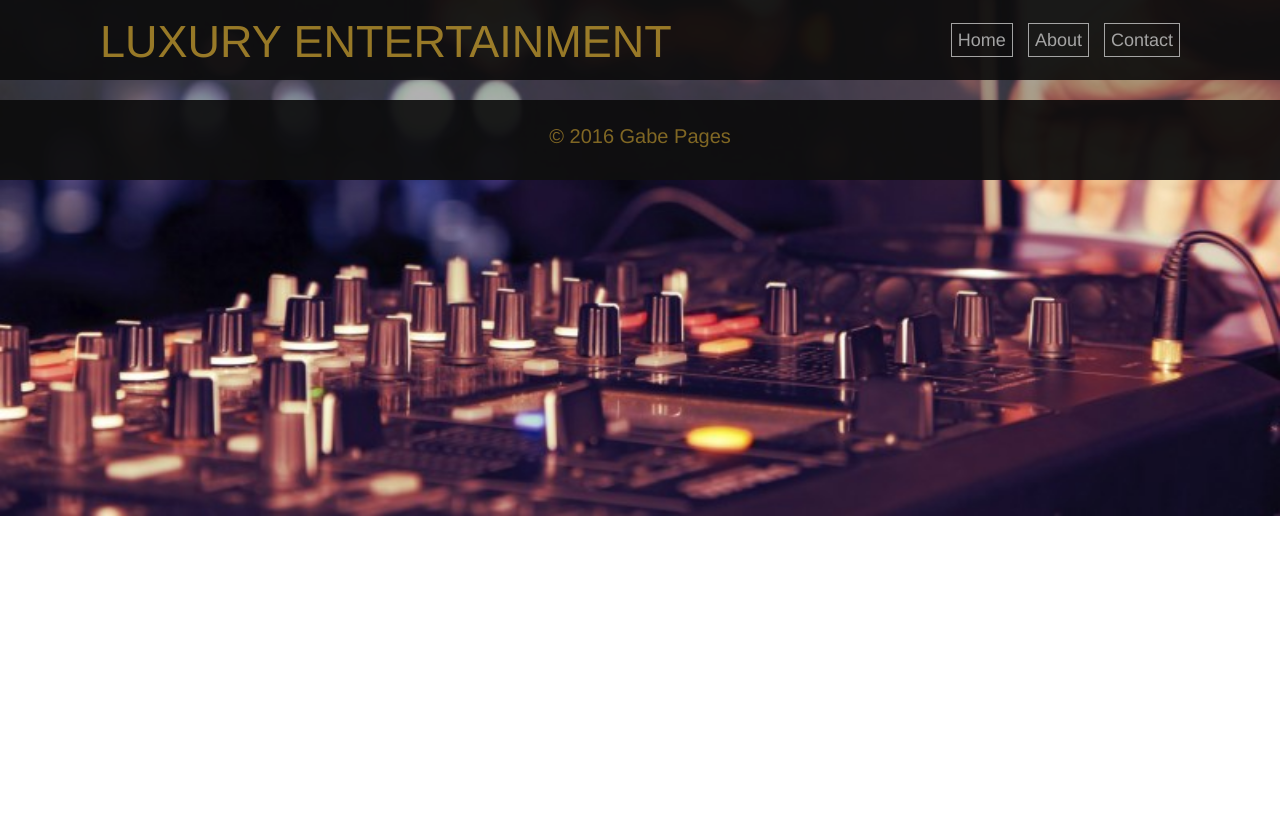
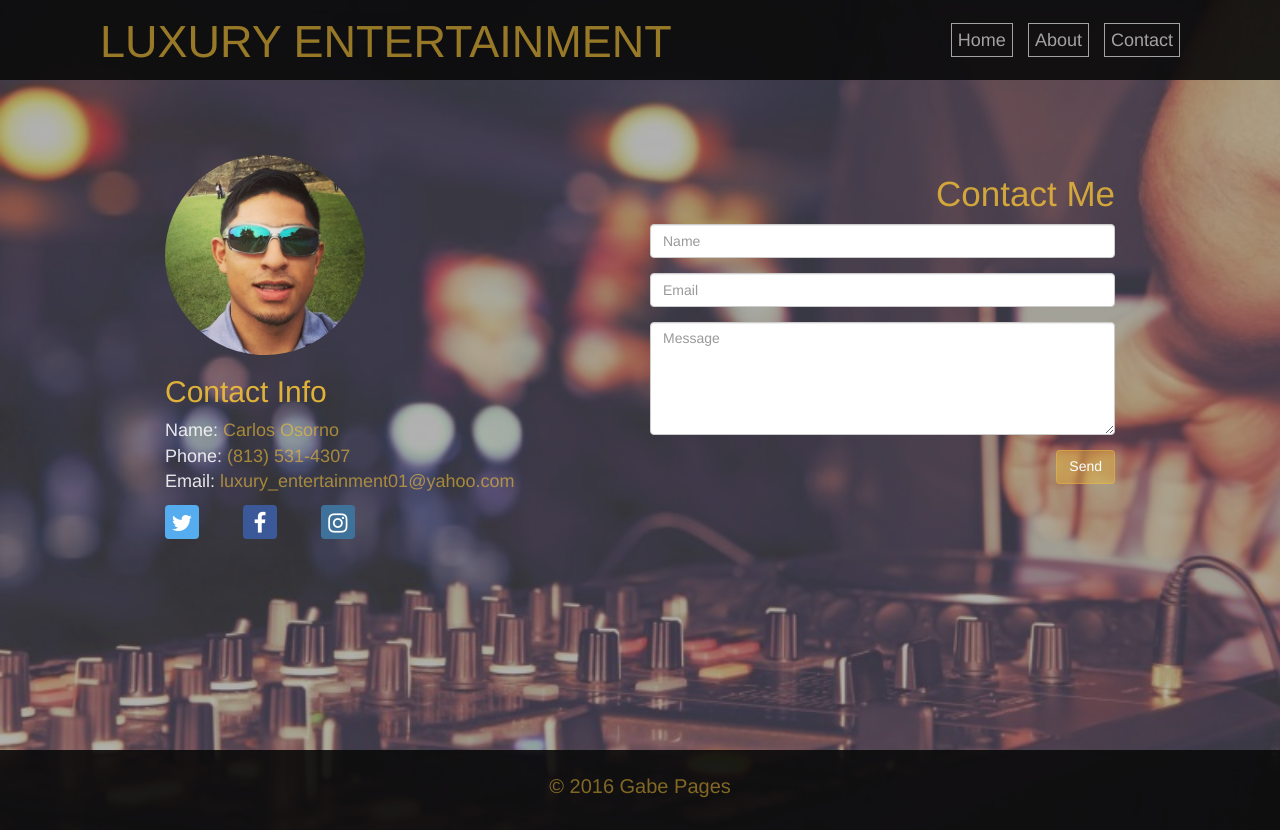
Before and after one commit to gabepages/dj-website, a plain HTML site: page contact.html in a window 1280 px wide. Before the commit the page ends 800 px from the top, so only its background shows below. Drawn offline with nearby package versions, Linux system fonts and the light colour scheme.

Commit message:
added contact page

```diff
--- a/contact.html
+++ b/contact.html
@@ -5,7 +5,8 @@
   <meta id="meta" name="viewport" content="width=device-width; initial-scale=1.0" />
   <title>Luxury Entertainment</title>
   <link rel="stylesheet" href="https://maxcdn.bootstrapcdn.com/bootstrap/3.3.6/css/bootstrap.min.css" integrity="sha384-1q8mTJOASx8j1Au+a5WDVnPi2lkFfwwEAa8hDDdjZlpLegxhjVME1fgjWPGmkzs7" crossorigin="anonymous">
-
+  <link rel="stylesheet" href="https://cdnjs.cloudflare.com/ajax/libs/bootstrap-social/4.12.0/bootstrap-social.css">
+  <link rel="stylesheet" href="https://maxcdn.bootstrapcdn.com/font-awesome/4.5.0/css/font-awesome.min.css">
   <link href='https://fonts.googleapis.com/css?family=Montserrat:400,700' rel='stylesheet' type='text/css'>
   <link rel="stylesheet" href="css/main.css" charset="utf-8">
 </head>
@@ -19,6 +20,53 @@
     </ul>
   </header>
   <div class="container">
+    <div class="row contact-content">
+      <div class="col-md-6">
+        <div class="profile-pic-contact">
+          <img src="images/profile.jpg" alt="">
+        </div>
+        <div class="contact-info">
+          <h3>Contact Info</h3>
+          <ul>
+            <li>Name: <span id="name">Carlos Osorno</span></li>
+            <li>Phone: <a href="">(813) 531-4307</a></li>
+            <li>Email: <a href="">luxury_entertainment01@yahoo.com</a></li>
+          </ul>
+        </div>
+          <ul class="social-contact">
+            <li class="move">
+              <a href="https://twitter.com/clodj123" class="btn btn-social-icon btn-twitter">
+                <span class="fa fa-twitter"></span>
+              </a>
+            </li>
+            <li class="move">
+              <a href="https://www.facebook.com/DJC.LO123/" class="btn btn-social-icon btn-facebook">
+                <span class="fa fa-facebook"></span>
+              </a>
+            </li>
+            <li>
+              <a href="https://www.instagram.com/carlos_djc_lo/" class="btn btn-social-icon btn-instagram">
+                <span class="fa fa-instagram"></span>
+              </a>
+            </li>
+          </ul>
+      </div>
+      <div class="col-md-6">
+        <h2 class="contact-me">Contact Me</h2>
+        <form>
+          <fieldset class="form-group">
+            <input type="text" class="form-control" id="name" placeholder="Name">
+          </fieldset>
+          <fieldset class="form-group">
+            <input type="text" class="form-control" id="email" placeholder="Email">
+          </fieldset>
+          <fieldset class="form-group">
+            <textarea type="text" rows="5" class="form-control" id="message-box" placeholder="Message"></textarea>
+          </fieldset>
+          <input class="btn btn-primary" type="submit" value="Send">
+        </form>
+      </div>
+    </div>
   </div>
   <footer>
     <h3>&copy; 2016 Gabe Pages </h3>
--- a/scss/main.scss
+++ b/scss/main.scss
@@ -195,6 +195,10 @@ footer{
   }
 }
 
+/************
+ Media queries for Home
+************/
+
 @media screen and(max-width:992px) {
   .sound {
     margin-bottom: 20px;
@@ -229,6 +233,12 @@ footer{
     height: 175px;
   }
 }
+
+/************
+ About Page
+************/
+
+
 .about-content{
   margin: 75px 0 0 0;
   height: 575px;
@@ -256,7 +266,7 @@ footer{
   h2{
     font-size: 40px;
     font-weight: 200;
-    color: rgba(250,250,250,0.8);
+    color: rgba(242, 191, 55, 0.8);
     margin-bottom: 20px;
     margin-top: 0;
 
@@ -268,6 +278,9 @@ footer{
   }
 }
 
+/************
+ Media queries for About
+************/
 
 @media screen and(max-width:992px) {
   .profile-pic {
@@ -295,3 +308,94 @@ footer{
     }
   }
 }
+
+/************
+Contact Page
+************/
+
+.contact-content{
+  margin: 75px 0 0 0;
+  height: 575px;
+}
+
+.profile-pic-contact{
+  img {
+    height: 200px;
+    width: 200px;
+    border-radius: 100px;
+  }
+}
+
+.contact-info{
+  color: rgba(250,250,250,0.9);
+  h3{
+    font-size: 30px;
+    font-weight: 100;
+    color:rgba(242, 191, 55, 0.9);
+  }
+  ul {
+    font-size: 18px;
+    font-weight: 100;
+    list-style: none;
+    padding: 0;
+    #name{
+      color:rgba(242, 191, 55, 0.6);
+    }
+  }
+  li{
+
+    a{
+      color: rgba(242, 191, 55, 0.6);
+      &:hover{
+        color: rgba(242, 191, 55, 0.8);
+      }
+    }
+  }
+}
+.social-contact{
+  padding-left: 0;
+  list-style: none;
+  .move{
+    margin-right: 40px;
+  }
+  li{
+    display: inline-block;
+  }
+}
+
+.contact-me{
+  color: rgba(242, 191, 55, 0.8);
+  text-align: right;
+  font-size: 35px;
+  font-weight: 100;
+}
+input{
+  float: right;
+}
+.btn-primary{
+  background-color:  rgba(242, 191, 55, 0.4);
+  border-color: rgba(242, 191, 55, 0.4);
+  &:hover{
+    background-color:  rgba(242, 191, 55, 0.8);
+    border-color: rgba(242, 191, 55, 0.8);
+  }
+}
+
+@media screen and(max-width:992px){
+  .profile-pic-contact{
+    display: none;
+  }
+  .contact-info{
+    text-align: center;
+  }
+  .social-contact{
+    text-align: center;
+    padding-bottom: 20px;
+  }
+  .contact-me{
+    text-align: center;
+  }
+  input{
+    width: 100%;
+  }
+}
```
Also changed, not shown: about.html (+3 -3 lines), css/main.css, 3 other files.
